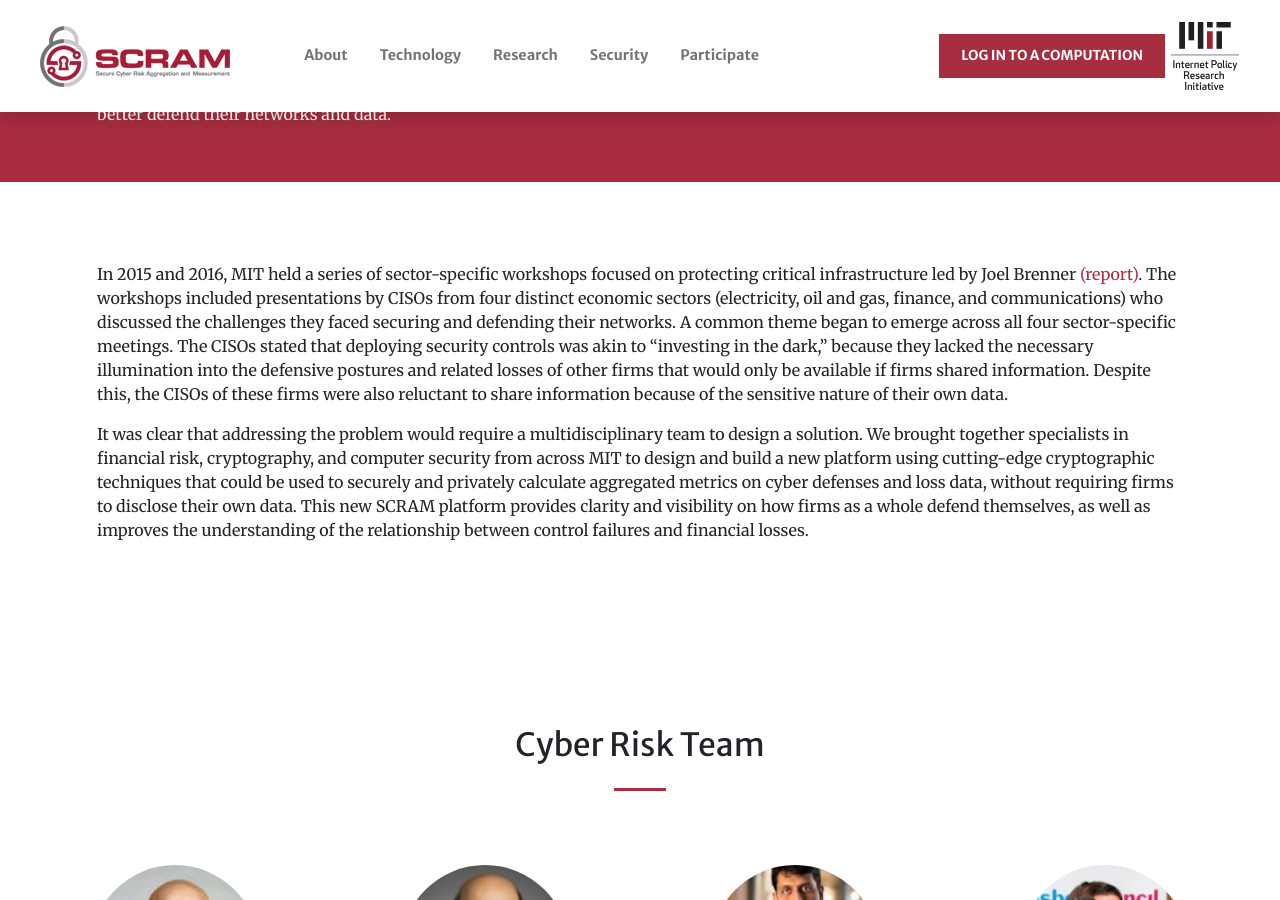
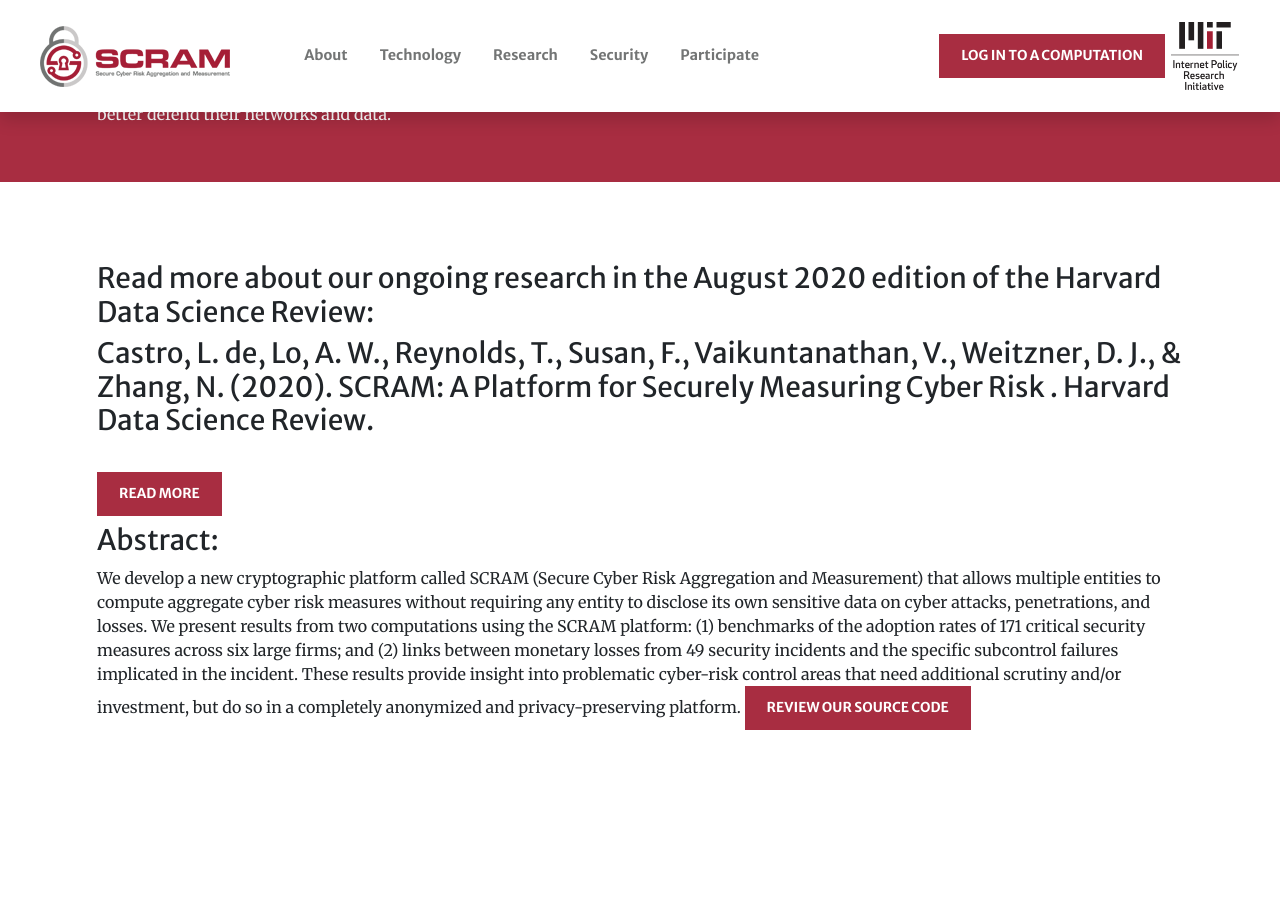
Before and after one commit to jisqyv/MIT, a Jekyll site: the page built from research.md, in a window 1280 px wide and 900 px high, scrolled down 306 px. Built offline with Jekyll 4.4.1, drawn with Linux system fonts in a browser that asks for light colours; nearby versions of some CDN libraries.

Commit message:
Update research.html

```diff
--- a/_includes/research.html
+++ b/_includes/research.html
@@ -2,9 +2,16 @@
   <div class="container">
     <div class="row justify-content-center">
       <div class="col-lg-8">
-        <div class="mb-4 "><p>In 2015 and 2016, MIT held a series of sector-specific workshops focused on protecting critical infrastructure led by Joel Brenner <a href="https://internetpolicy.mit.edu/reports/Report-IPRI-CIS-CriticalInfrastructure-2017-Brenner.pdf" target="_blank">(report)</a>. The workshops included presentations by CISOs from four distinct economic sectors (electricity, oil and gas, finance, and communications) who discussed the challenges they faced securing and defending their networks. A common theme began to emerge across all four sector-specific meetings. The CISOs stated that deploying security controls was akin to “investing in the dark,” because they lacked the necessary illumination into the defensive postures and related losses of other firms that would only be available if firms shared information. Despite this, the CISOs of these firms were also reluctant to share information because of the sensitive nature of their own data. </p>
+        <div class="mb-4 ">
+		<h3>Read more about our ongoing research in the August 2020 edition of the Harvard Data Science Review: <h3>
+		Castro, L. de, Lo, A. W., Reynolds, T., Susan, F., Vaikuntanathan, V., Weitzner, D. J., & Zhang, N. (2020). SCRAM: A Platform for Securely Measuring Cyber Risk . Harvard Data Science Review.<br><br>
+		<a href="https://hdsr.mitpress.mit.edu/pub/gylaxji4/release/1" class="btn btn-xl js-scroll-trigger btn-research">Read More</a>
 
-<p>It was clear that addressing the problem would require a multidisciplinary team to design a solution. We brought together specialists in financial risk, cryptography, and computer security from across MIT to design and build a new platform using cutting-edge cryptographic techniques that could be used to securely and privately calculate aggregated metrics on cyber defenses and loss data, without requiring firms to disclose their own data. This new SCRAM platform provides clarity and visibility on how firms as a whole defend themselves, as well as improves the understanding of the relationship between control failures and financial losses.</p>
+<h3>Abstract:</h3>
+We develop a new cryptographic platform called SCRAM (Secure Cyber Risk Aggregation and Measurement) that allows multiple entities to compute aggregate cyber risk measures without requiring any entity to disclose its own sensitive data on cyber attacks, penetrations, and losses. We present results from two computations using the SCRAM platform: (1) benchmarks of the adoption rates of 171 critical security measures across six large firms; and (2) links between monetary losses from 49 security incidents and the specific subcontrol failures implicated in the incident. These results provide insight into problematic cyber-risk control areas that need additional scrutiny and/or investment, but do so in a completely anonymized and privacy-preserving platform.
+<a href="https://github.com/CSAIL/ipri-scram" class="btn btn-xl js-scroll-trigger btn-research">Review our source code </a>
+
+
 </div>
       </div>
     </div>
```
